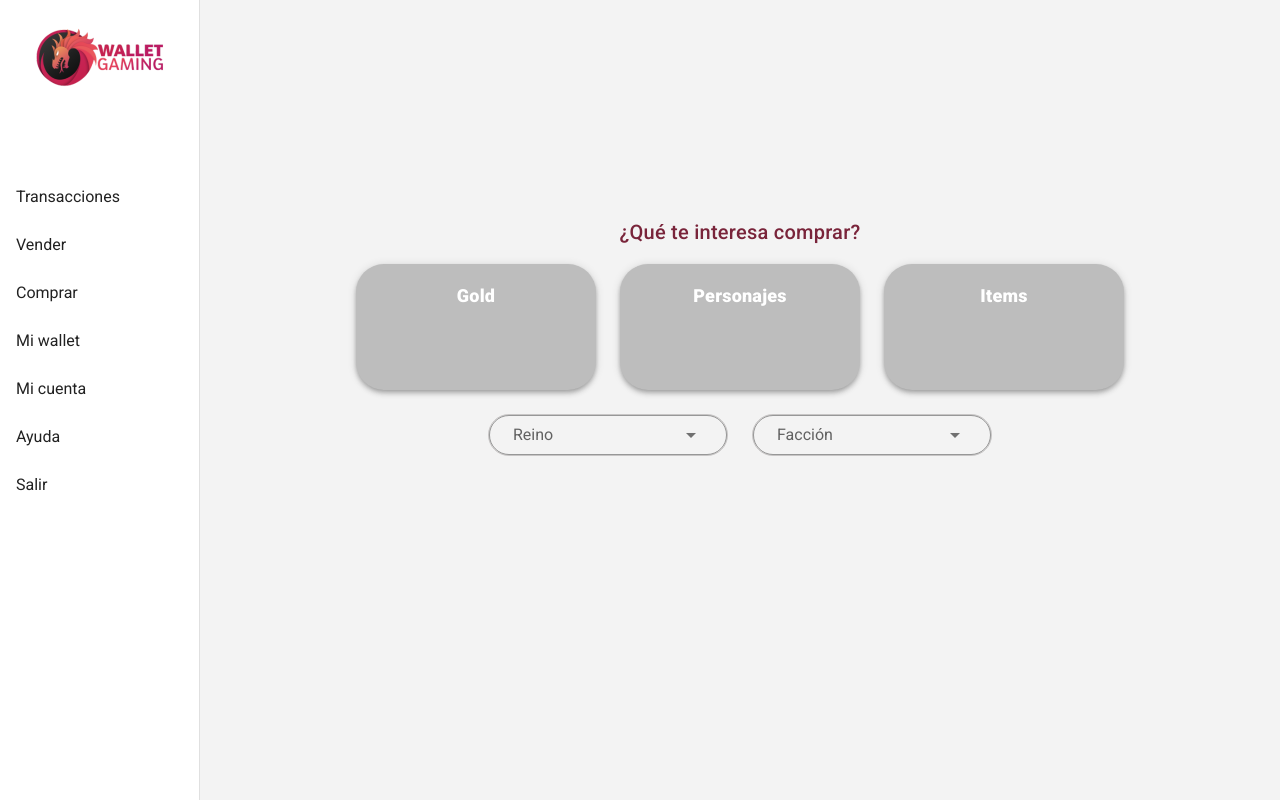
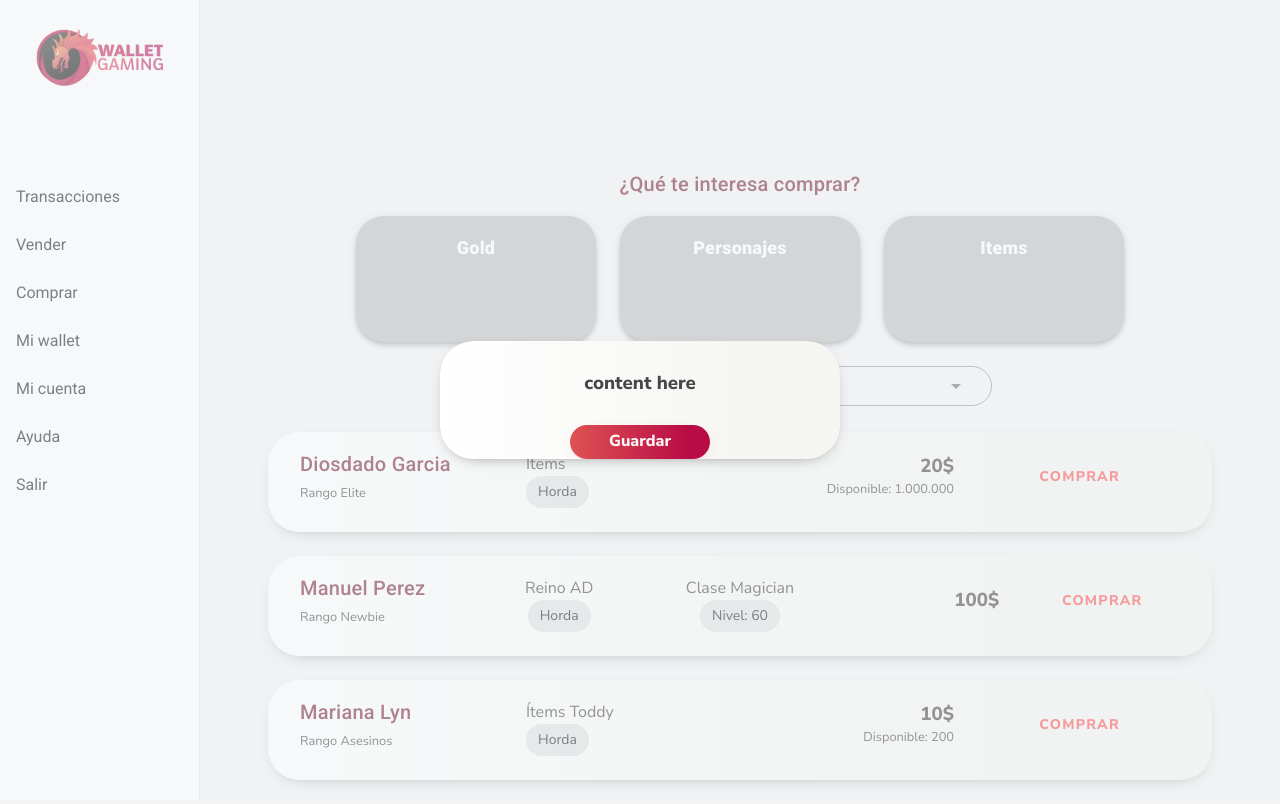
Before and after one commit to CisEfrain/walletgamer-app, a Vue app: page /buy in a window 1280 px wide. Built offline with nearby package versions, Linux system fonts and the light colour scheme.

Commit message:
[ADD] BaseModal, ItemsItemList, CharactersItemList, GoldItemList for now all of them are on Buy view component just for showing up those components together, some fake data are added for fill selects in Buy

```diff
--- a/src/components/BaseCardContainer.vue
+++ b/src/components/BaseCardContainer.vue
@@ -33,9 +33,9 @@ export default class BaseCardContainer extends Vue {
 .card-container {
   font-family: "Nunito Sans", "Helvetica Neue", Helvetica, Arial, sans-serif;
   border-radius: 2em;
-  padding: 16px;
+  padding: 12px 16px;
   min-width: 120px;
-  min-height: 120px;
+  min-height: 100px;
   color: rgb(71, 69, 69);
   background: rgb(255, 255, 255);
   background: linear-gradient(
--- /dev/null
+++ b/src/components/BaseModal.vue
@@ -0,0 +1,54 @@
+<template>
+    <v-dialog
+      v-model="dialog"
+      width="400"
+      overlay-color="blue-grey lighten-5"
+    >
+          <BaseCardContainer>
+          <v-spacer></v-spacer>
+            <v-row justify="center">
+              <v-col class="my-4 text-center">
+                <h3>content here</h3>
+              </v-col>
+
+            </v-row>
+            <v-row align="center" justify="center">
+              <BaseButton
+              label="Guardar"
+              @onClick="hasDialog"
+              />
+            </v-row>
+          </BaseCardContainer>
+    </v-dialog>
+</template>
+
+<script lang="ts">
+import { Component, Vue, Prop } from "vue-property-decorator";
+
+import BaseCardContainer from "@/components/BaseCardContainer.vue"
+import BaseButton from "@/components/BaseButton.vue"
+
+
+@Component({
+  components:{
+    BaseCardContainer,
+    BaseButton
+  }
+})
+export default class BaseModal extends Vue {
+  @Prop({ type: Boolean, default: true }) dialog!: boolean
+
+  hasDialog(){
+    this.dialog = !this.dialog
+  }
+}
+</script>
+
+<style lang="sass">
+
+#app > div.v-dialog__content.v-dialog__content--active > div.v-dialog.v-dialog--active
+  border-radius: 34px!important
+  -webkit-box-shadow: 0px 5px 18px -12px rgba(0, 0, 0, 0.8)
+  -moz-box-shadow: 0px 5px 18px -12px rgba(0, 0, 0, 0.8)
+  box-shadow: 0px 5px 18px -12px rgba(0, 0, 0, 0.8)
+</style>
--- /dev/null
+++ b/src/components/CharactersItemList.vue
@@ -0,0 +1,58 @@
+<template>
+  <v-row class="d-flex justify-center">
+    <v-col cols="11">
+      <BaseCardContainer>
+        <v-row class="px-4" align="center" justify="center">
+          <v-col>
+            <h4 class="title">{{user}}</h4>
+            <small>Rango {{rank}}</small>
+          </v-col>
+          <v-col class="mt-2 text-center">
+            <div>Reino {{kingdom}}</div>
+            <v-chip>
+              {{faction}}
+            </v-chip>
+          </v-col>
+          <v-col class="mt-2 text-center">
+            <div>Clase {{characterClass}}</div>
+            <v-chip width="" >
+              Nivel: {{level}}
+            </v-chip>
+          </v-col>
+          <v-col class="d-flex justify-end">
+            <h3>{{price}}$</h3>
+          </v-col>
+          <v-col class="d-flex justify-center align-center">
+            <div class="my-2">
+              <v-btn text large color="error"><b>Comprar</b></v-btn>
+            </div>
+          </v-col>
+        </v-row>
+      </BaseCardContainer>
+    </v-col>
+  </v-row>
+</template>
+
+<script lang="ts">
+import { Component, Prop, Vue } from "vue-property-decorator";
+
+import BaseCardContainer from "@/components/BaseCardContainer.vue";
+
+@Component({
+  components: {
+    BaseCardContainer,
+  },
+})
+export default class CharactersItemList extends Vue {
+  @Prop({ required: true, type: String }) readonly user!: string
+  @Prop({ required: true, type: String }) readonly rank!: string
+  @Prop({ required: true, type: String }) readonly kingdom!: string
+  @Prop({ required: true, type: String }) readonly characterClass!: string
+  @Prop({ required: true, type: String }) readonly level!: string
+  @Prop({ required: true, type: String }) readonly price!: string
+  @Prop({ required: true, type: String }) readonly faction!: string
+
+}
+</script>
+
+<style lang="sass" scoped></style>
--- /dev/null
+++ b/src/components/ItemsItemList.vue
@@ -0,0 +1,52 @@
+<template>
+  <v-row class="d-flex justify-center">
+    <v-col cols="11">
+      <BaseCardContainer>
+        <v-row class="px-4" align="center" justify="center">
+          <v-col>
+            <h4 class="title">{{user}}</h4>
+            <small>Rango {{rank}}</small>
+          </v-col>
+          <v-col class="mt-2">
+            <div>Ítems {{item}}</div>
+            <v-chip>
+              {{faction}}
+            </v-chip>
+          </v-col>
+          <v-col class="d-flex flex-column align-end">
+            <h3>{{price}}$</h3>
+            <small>Disponible: {{available}}</small>
+          </v-col>
+          <v-col class="d-flex justify-center align-center">
+            <div class="my-2">
+              <v-btn text large color="error"><b>Comprar</b></v-btn>
+            </div>
+          </v-col>
+        </v-row>
+      </BaseCardContainer>
+    </v-col>
+  </v-row>
+</template>
+
+<script lang="ts">
+import { Component, Prop, Vue } from "vue-property-decorator";
+
+import BaseCardContainer from "@/components/BaseCardContainer.vue";
+
+@Component({
+  components: {
+    BaseCardContainer,
+  },
+})
+export default class ItemsItemList extends Vue {
+  @Prop({ required: true, type: String }) readonly user!: string
+  @Prop({ required: true, type: String }) readonly rank!: string
+  @Prop({ type: String }) readonly item!: string
+  @Prop({ required: true, type: String }) readonly price!: string
+  @Prop({ required: true, type: String }) readonly available!: string
+  @Prop({ required: true, type: String }) readonly faction!: string
+
+}
+</script>
+
+<style lang="sass" scoped></style>
--- a/src/views/Buy.vue
+++ b/src/views/Buy.vue
@@ -1,8 +1,8 @@
 <template>
-<v-container class="mt-16">
+<v-container class="mt-12">
 
-    <v-row class="mt-16" align="center" justify="center">
-      <h3 class="mt-16 mb-4 title">¿Qué te interesa comprar?</h3>
+    <v-row class="mt-12" align="center" justify="center">
+      <h3 class="mt-12 mb-4 title">¿Qué te interesa comprar?</h3>
     </v-row>
     <v-row class="d-flex justify-center">
       <ProductCard productTitle="Gold"/>
@@ -12,7 +12,7 @@
     <v-row align="center" justify="center" class="mt-6">
       <v-col class="d-flex" cols="3" sm="3">
         <v-select
-          :items="items"
+          :items="realm"
           label="Reino"
           outlined
           rounded
@@ -23,7 +23,7 @@
       </v-col>
       <v-col class="d-flex" cols="3" sm="3">
         <v-select
-          :items="items"
+          :items="factions"
           label="Facción"
           outlined
           rounded
@@ -34,26 +34,77 @@
       </v-col>
     </v-row>
 
+  <GoldItemList
+    user="Diosdado Garcia"
+    rank="Elite"
+    kingdom="Psuv"
+    faction="Horda"
+    price="20"
+    product="10.000"
+    available="1.000.000"
+  />
+  <CharactersItemList
+    user="Manuel Perez"
+    rank="Newbie"
+    kingdom="AD"
+    faction="Horda"
+    characterClass="Magician"
+    price="100"
+    level="60"
+  />
+  <ItemsItemList
+    user="Mariana Lyn"
+    rank="Asesinos"
+    faction="Horda"
+    price="10"
+    item="Toddy"
+    available="200"
+  />
+
+  <BaseModal />
+
+
 </v-container>
 </template>
 
 <script lang="ts">
-import { Component, Vue } from "vue-property-decorator";
+import { Component, Vue, Prop } from "vue-property-decorator";
 
 import ProductCard from "@/components/ProductCard.vue"
+import GoldItemList from "@/components/ItemsItemList.vue"
+import CharactersItemList from "@/components/CharactersItemList.vue"
+import ItemsItemList from "@/components/ItemsItemList.vue"
+import BaseModal from "@/components/BaseModal.vue"
 
 
 @Component({
   components:{
-    ProductCard
+    ProductCard,
+    GoldItemList,
+    CharactersItemList,
+    ItemsItemList,
+    BaseModal
   }
 })
-export default class Buy extends Vue {}
+export default class Buy extends Vue {
+    private realm: Array<string> = [
+      "Aegwynn",
+      "Aerie Peak",
+      "Aggramar",
+      "Akama",
+      "Altar of Storms"
+  ]
+  private factions: Array<string> = [
+      "Horde",
+      "Alliance",
+      "Horde Force",
+      "Steamwheedle Cartel"
+  ]
+}
 </script>
 
 <style lang="sass" scoped>
 .select-field
-  border: .8px solid #c7c5c5
   height: 42px
   font-size: 14px
   width: 270px
--- a/src/views/Panel.vue
+++ b/src/views/Panel.vue
@@ -117,7 +117,7 @@ export default class Panel extends Vue {}
 .bg-grey{
   background-color: #f3f3f3;
   border: none;
-  height: 100vh;
+  height: 100%;
 }
 .custom-divider {
   height: 2.4px;
--- a/src/views/auth/Login.vue
+++ b/src/views/auth/Login.vue
@@ -46,7 +46,6 @@
   cursor: pointer
 
 .text-field
-  border: .8px solid #c7c5c5
   height: 42px
   font-size: 14px
   width: 270px
```
Also changed, not shown: src/components/GoldItemList.vue (added, +53 -0 lines).
